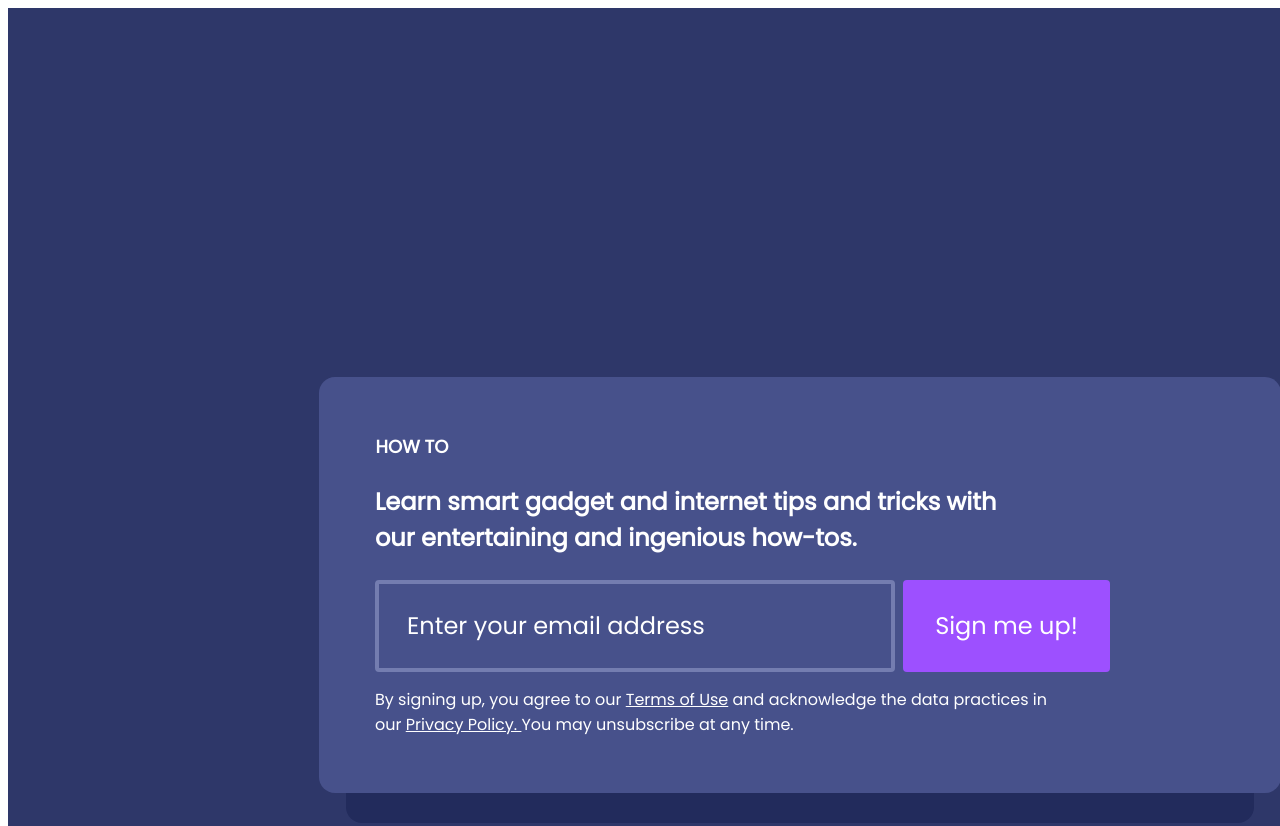
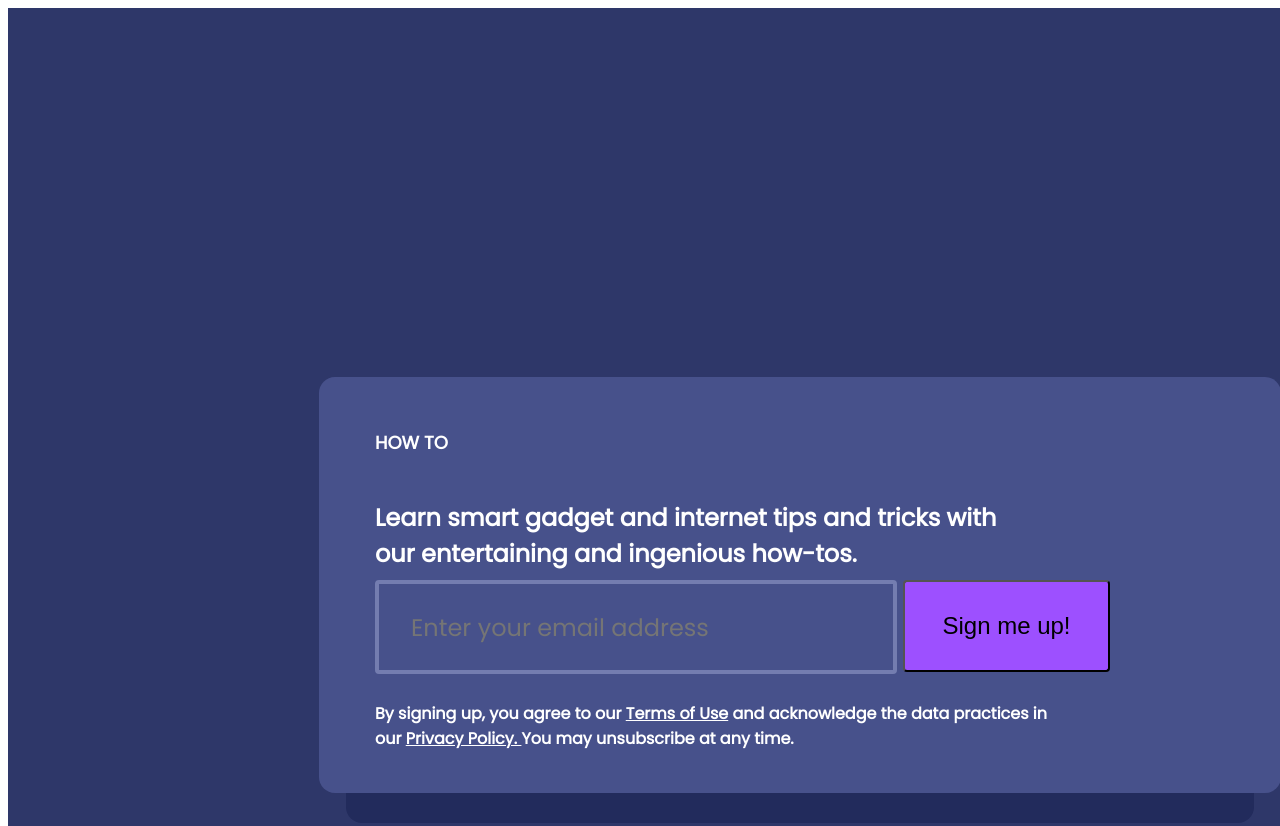
Before and after one commit to Yunusmakas/Patikalar, a plain HTML site: page CSS/Css_Gun_1/index.html in a window 1280 px wide. Shown: the top 826 px of the page. Drawn offline with Linux system fonts and the light colour scheme.

Commit message:
Secont Commit

```diff
--- a/CSS/Css_Gun_1/css/style.css
+++ b/CSS/Css_Gun_1/css/style.css
@@ -1,16 +1,18 @@
 a {text-decoration:underline;
 }
 
-.container {
+h4,h2,h1 {
     font-family:Poppins;
     color: #FFFFFF;
 }
+
 /* Ana çerçeve */
 .container .box:nth-child(1){
     width: 1600px;
     height: 1200px;
     background-color: #2E3769;
 }
+
 /* 2. Çerçevenin gölgesi  */
 .container .box:nth-child(2){
     width: 908px;
@@ -21,6 +23,7 @@ a {text-decoration:underline;
     border-radius: 16px;
     position: absolute;
 }
+
 /* 2. Çerçeve */
 .container .box:nth-child(3){
     width: 962px;
@@ -31,100 +34,63 @@ a {text-decoration:underline;
     border-radius: 16px;
     position: absolute;
 }
+
 /* En alttaki yazı */
-.container .box:nth-child(4){
+h2{
     top:688px;
     left: 375px;
-    width: 679px ;
+    width: 679px;
     height: 48px;
-    background-color: #47518B;
     position: absolute;
     font-size: 16px;
-     /*metni box ın içine istediğim gibi yerleştiremeyince flex kullandım   */
-    display: flex;
-    align-items: center;
-    justify-content: center;
 }
+
 /* Learn ile başlayan yazı */
-.container .box:nth-child(5){
+h1{
     top:484px;
     left: 375px;
     width: 627px ;
     height: 72px;
-    background-color: #47518B;
     position: absolute;
     line-height: 36px;
     font-size: 24px;
     font-weight: bold;
-    /*metni box ın içine istediğim gibi yerleştiremeyince flex kullandım   */
-    display: flex;
-    align-items: center;
-    justify-content: center;
 }
+
 /* How to */
-.container .box:nth-child(6){
-    top:433px;
+h4 {
+    top:405px;
     left: 375px;
-    width: 74px ;
-    height: 27px;
-    background-color: #47518B;
     position: absolute;
     line-height: 27px;
     font-size: 18px;
     font-weight: bold;
-    /*metni box ın içine istediğim gibi yerleştiremeyince flex kullandım   */
-    display: flex;
-    align-items: center;
-    justify-content: center;
 }
-/* email çerçevesi */
-.container .box:nth-child(7){
+/* email */
+input{
     top:580px;
     left: 375px;
-    width: 512px ;
+    width: 480px ;
     height: 84px;
     border-radius: 4px;
     background-color: #47518B;
     border: 4px solid #747DB0;
     position: absolute;
-
-}
-/* email yazısı */
-.container .box:nth-child(8){
-    /* Borderdan dolayı 4px daha top a ekledim */
-    top:608px;
-    left: 407px;
-    width: 298px ;
-    height: 36px;
-    background-color: #47518B;
-    position: absolute;
-    /* Bu ikiside çalışmadı.
-    font-weight: regular;
-    font-style: regular;
-    Gerek var mı onuda bilmiyorum. Diğer box larda kileride sildim. Bunlarıda açıklamaya aldım  */
     line-height: 36px;
     font-size: 24px;
-    /*metni box ın içine istediğim gibi yerleştiremeyince flex kullandım   */
-    display: flex;
-    align-items: center;
+    font-family: poppins;
+    padding-left: 32px;
 }
+
 /* Sign me up!*/
-.container .box:nth-child(9){
+button{
     top:580px;
     left: 903px;
+    height: 92px;
     width: 207px ;
-    /* Email çeçevesinde 4+4 border olduğundan dolayı 8px lik kot farkı oldu. Eşitlemek için 84 olan height i 92 yaptım */
-    height: 92px;
+    position: absolute;
     background-color: #9D50FF;
-    position: absolute;
     border-radius: 4px;
-    /* email'in yazısını ayrı bir box ta yazmıştım. Burada direkt içine yazdım */
     line-height: 36px;
     font-size: 24px;
-    /*metni box ın içine istediğim gibi yerleştiremeyince flex kullandım   */
-    display: flex;
-    align-items: center;
-    justify-content: center;
 }
-
-/* Blend Pass through ne olduğunu bilemediğim için onunla alakalı birşey apmadım. */
--- a/CSS/Css_Gun_1/index.html
+++ b/CSS/Css_Gun_1/index.html
@@ -6,42 +6,31 @@
     <meta name="viewport" content="width=device-width, initial-scale=1.0">
     <link rel="stylesheet" href="css/style.css">
     <title>CSS_1. Gün</title>
-
     <!-- Poppins Fontu tanımlı olmadığını düşündüğüm için sayfama aşağıdaki kodu ekledim  -->
     <link rel="preconnect" href="https://fonts.googleapis.com">
     <link rel="preconnect" href="https://fonts.gstatic.com" crossorigin>
     <link href="https://fonts.googleapis.com/css2?family=Poppins&display=swap" rel="stylesheet">
-
 </head>
-
 <body>
-    <!-- Rectancle ları container içinde box olarak tanımladım-->
     <div class="container">
+      <!-- Rectancle ları container içinde box olarak tanımladım-->
       <div class="box"></div>
       <div class="box"></div>
       <div class="box"></div>
       <!-- Yazı yazılan kısmı da box olarak kullandım ve background yaptım -->
+      <h2>By signing up, you agree to our <a>Terms of Use</a> and acknowledge the data practices in our <a> Privacy Policy.  </a>  You may unsubscribe at any time.</h2>
+
+     <h1>Learn smart gadget and internet tips and tricks with our entertaining and ingenious how-tos.</h1>
+
+     <h4>HOW TO</h4>
+
       <div class="box">
-        <p>By signing up, you agree to our <a>Terms of Use</a> and acknowledge the data practices in our <a> Privacy Policy.  </a>  You may unsubscribe at any time.</p>
+        <input type="email" placeholder="Enter your email address">
       </div>
 
-      <div class="box">
-          <p>Learn smart gadget and internet tips and tricks with our entertaining and ingenious how-tos.</p>
-      </div>
-
-      <div class="box">
-        <p>HOW TO</p>
-      </div>
-
-      <div class="box"></div>
-
-      <div class="box">
-        <p>Enter your email address</p>
-      </div>
-
-      <div class="box">
-         <p>Sign me up!</p>
-      </div>
+      <button type="button" >
+        Sign me up!
+      </button>
 
     </div>
 
```
